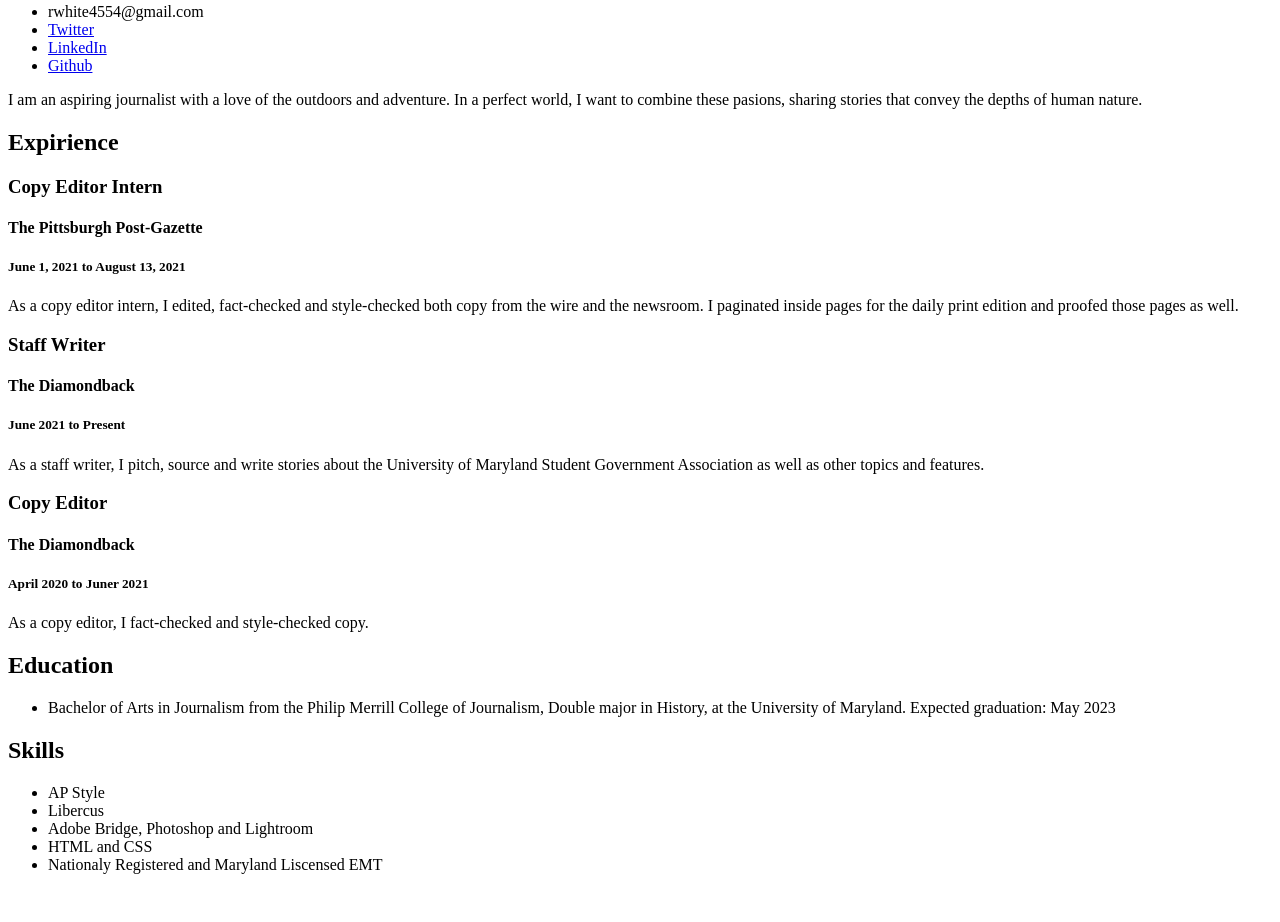
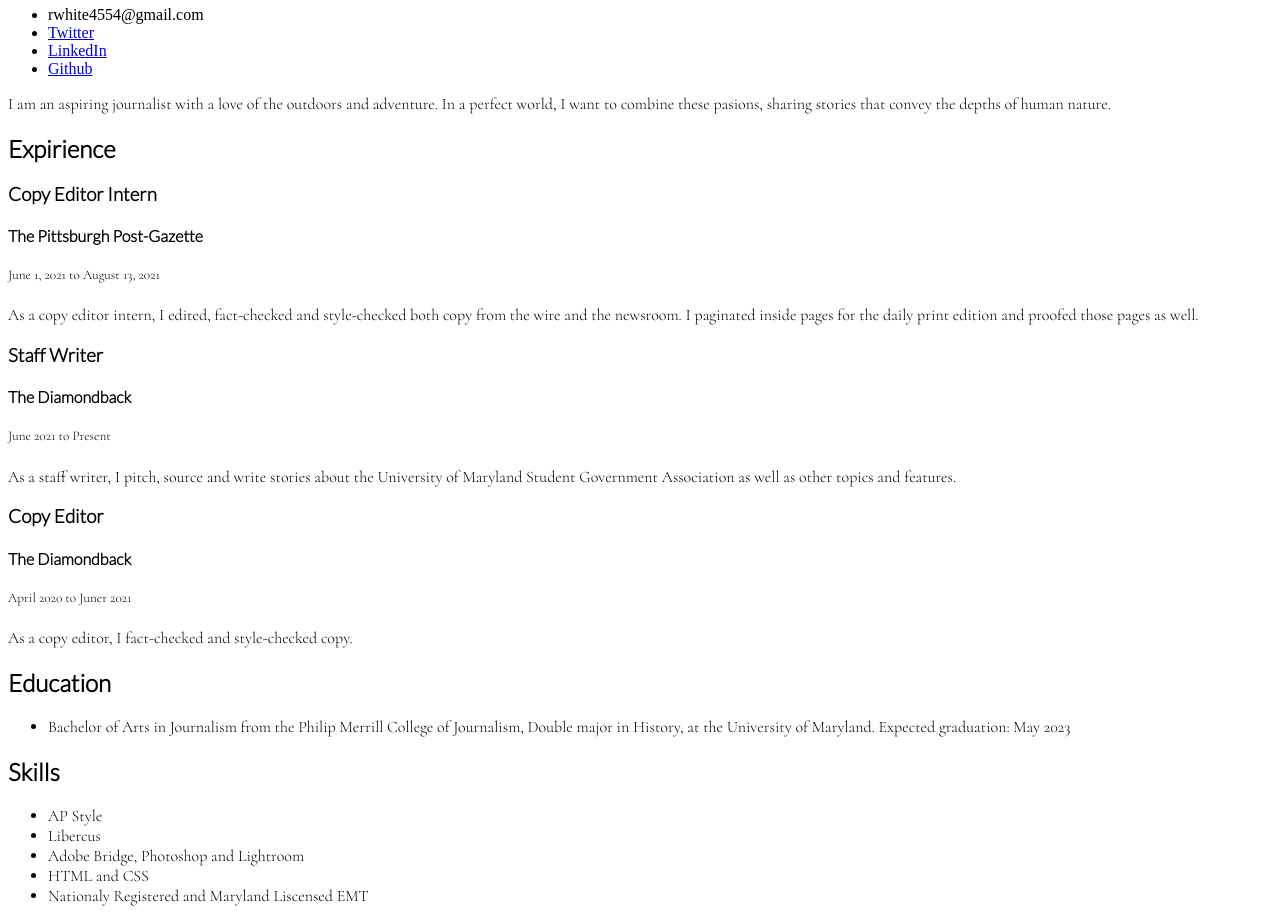
Before and after one commit to rcwhite29/rcwhite29.github.io, a plain HTML site: page resume.html in a window 1280 px wide. Shown: the part 619-1541 px from the top of the page. Before the commit the page ends 1509 px from the top, so only its background shows below. Drawn offline with Linux system fonts and the light colour scheme; files whose address does not match are found by name.

Commit message:
added a shit tone of classes

```diff
--- a/resume.html
+++ b/resume.html
@@ -16,8 +16,8 @@
         <li><a href="#">Copy</a></li>
         <li><a href="#">Photography</a></li>
     </ul>
-    <h1>Ryan White</h1>
-        <p><strong>Sharing stories of adventure</strong></p>
+    <h1 class="headlines">Ryan White</h1>
+        <p class="headlines">Sharing stories of adventure</p>
         <img src="murphypicture.jpg" alt="My Australian Shepard on a windowsill" width="300px"> <!--Will replace later once I get a good picture of myself -->
         <ul>
             <li>rwhite4554@gmail.com</li>
@@ -25,36 +25,36 @@
             <li><a href="https://www.linkedin.com/in/ryan-white-508b871b1/">LinkedIn</a></li>
             <li><a href="https://github.com/rcwhite29">Github</a></li>
         </ul>
-        <p>I am an aspiring journalist with a love of the outdoors and adventure. In a perfect world, I want to combine these pasions, sharing stories that convey the depths of human nature.</p>
+        <p class="content">I am an aspiring journalist with a love of the outdoors and adventure. In a perfect world, I want to combine these pasions, sharing stories that convey the depths of human nature.</p>
 
-    <h2>Expirience</h2>
-        <h3>Copy Editor Intern</h3>
-            <h4>The Pittsburgh Post-Gazette</h4>
-                <h5>June 1, 2021 to August 13, 2021</h5>
-                    <p>As a copy editor intern, I edited, fact-checked and style-checked both copy from the wire and the newsroom. I paginated inside pages for the daily print edition and proofed those pages as well.</p>
+    <h2 class="headlines">Expirience</h2>
+        <h3 class="headlines">Copy Editor Intern</h3>
+            <h4 class="headlines">The Pittsburgh Post-Gazette</h4>
+                <h5 class="content">June 1, 2021 to August 13, 2021</h5>
+                    <p class="content">As a copy editor intern, I edited, fact-checked and style-checked both copy from the wire and the newsroom. I paginated inside pages for the daily print edition and proofed those pages as well.</p>
 
-        <h3>Staff Writer</h3>
-            <h4>The Diamondback</h4>
-                <h5>June 2021 to Present</h5>
-                    <p>As a staff writer, I pitch, source and write stories about the University of Maryland Student Government Association as well as other topics and features.</p>
+        <h3 class="headlines">Staff Writer</h3>
+            <h4 class="headlines">The Diamondback</h4>
+                <h5 class="content">June 2021 to Present</h5>
+                    <p class="content">As a staff writer, I pitch, source and write stories about the University of Maryland Student Government Association as well as other topics and features.</p>
 
-        <h3>Copy Editor</h3>
-            <h4>The Diamondback</h4>
-                <h5>April 2020 to Juner 2021</h5>
-                    <p>As a copy editor, I fact-checked and style-checked copy.</p>
+        <h3 class="headlines">Copy Editor</h3>
+            <h4 class="headlines">The Diamondback</h4>
+                <h5 class="content">April 2020 to Juner 2021</h5>
+                    <p class="content">As a copy editor, I fact-checked and style-checked copy.</p>
 
-    <h2>Education</h2>
+    <h2 class="headlines">Education</h2>
         <ul>
-            <li>Bachelor of Arts in Journalism from the Philip Merrill College of Journalism, Double major in History, at the University of Maryland. Expected graduation: May 2023</li>
+            <li class="content">Bachelor of Arts in Journalism from the Philip Merrill College of Journalism, Double major in History, at the University of Maryland. Expected graduation: May 2023</li>
         </ul>
 
-    <h2>Skills</h2>
+    <h2 class="headlines">Skills</h2>
         <ul>
-            <li>AP Style</li>
-            <li>Libercus</li>
-            <li>Adobe Bridge, Photoshop and Lightroom</li>
-            <li>HTML and CSS</li>
-            <li>Nationaly Registered and Maryland Liscensed EMT</li>
+            <li class="content">AP Style</li>
+            <li class="content">Libercus</li>
+            <li class="content">Adobe Bridge, Photoshop and Lightroom</li>
+            <li class="content">HTML and CSS</li>
+            <li class="content">Nationaly Registered and Maryland Liscensed EMT</li>
         </ul>
 </body>
 </html>
```
Also changed, not shown: copy.html (+8 -8 lines), index.html (+12 -12 lines), photography.html (+2 -2 lines).
